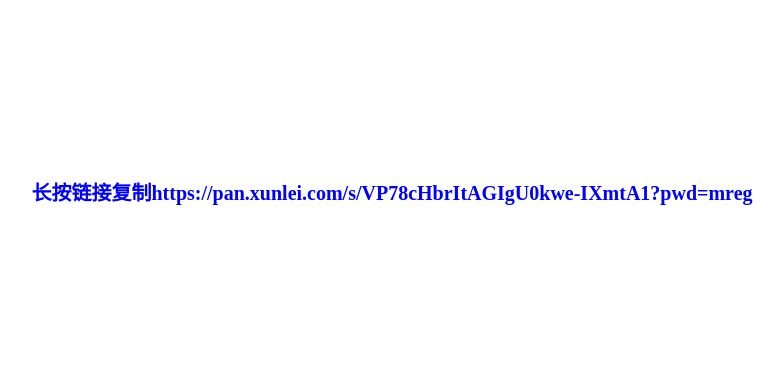
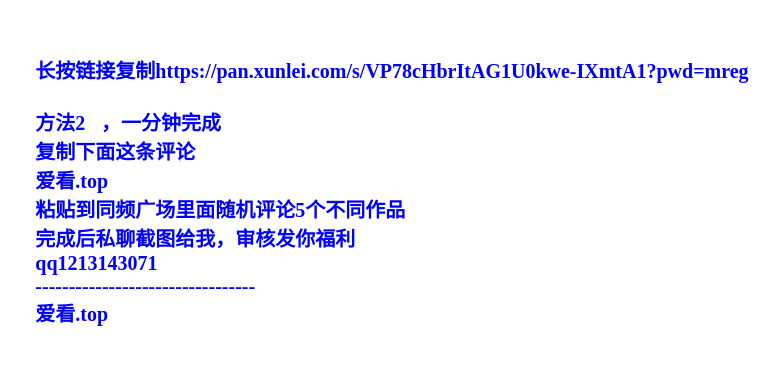
Before and after one commit to Shduwidndbuqis/qq-group-site, a plain HTML site: page index.html in a window 1280 px wide. Shown: the part 169-534 px from the top of the page, without its empty margins (248-1032 px from the left). Drawn offline with Linux system fonts and the light colour scheme.

Commit message:
Update index.html

```diff
--- a/index.html
+++ b/index.html
@@ -11,7 +11,6 @@
   min-height: 100vh;
   margin: 0;
 }
-
 main {
   color: blue;
   font-size: 20px;
@@ -21,6 +20,16 @@
 </style>
 </head>
 <body>
-  <main>长按链接复制https://pan.xunlei.com/s/VP78cHbrItAGIgU0kwe-IXmtA1?pwd=mreg</main>
+<main>
+长按链接复制https://pan.xunlei.com/s/VP78cHbrItAG1U0kwe-IXmtA1?pwd=mreg<br><br>
+方法2⃣️，一分钟完成<br>
+复制下面这条评论<br>
+爱看.top<br>
+粘贴到同频广场里面随机评论5个不同作品<br>
+完成后私聊截图给我，审核发你福利<br>
+qq1213143071<br>
+---------------------------------<br>
+爱看.top
+</main>
 </body>
 </html>
```
Lines whose indentation alone changed are shown as unchanged.
